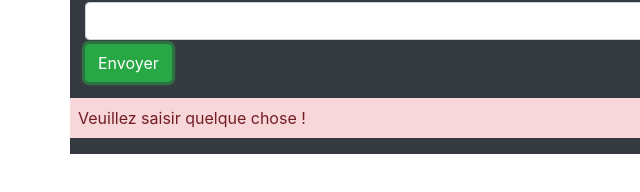
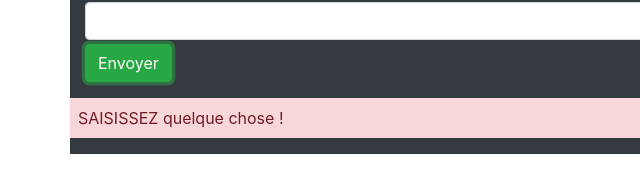
Before and after one commit to OpenClassrooms-Student-Center/5543061-ecrivez-du-javascript-pour-le-web-activity, a plain HTML site: page index.html in a window 1280 px wide. Both pictures are taken after a click on the button "Envoyer". Shown: the part 282-474 px from the top of the page, 0-640 px from the left. Drawn offline with nearby package versions, Linux system fonts and the light colour scheme.

Commit message:
changed language

```diff
--- a/functions.js
+++ b/functions.js
@@ -14,7 +14,7 @@ newsLetterButton.addEventListener('click', () => {
     findAlert.parentElement.removeChild(findAlert);
   }
   if (!newsLetterEmail.value) {
-    newParagraph.textContent = 'Veuillez saisir quelque chose !';
+    newParagraph.textContent = 'SAISISSEZ quelque chose !';
     newParagraph.classList.add('alert-danger', 'w-100', 'p-2');
     newParagraph.setAttribute('id', 'alert');
     newsLetterSection.appendChild(newParagraph);
```
Also changed, not shown: blog.html (+1 -1 lines).
